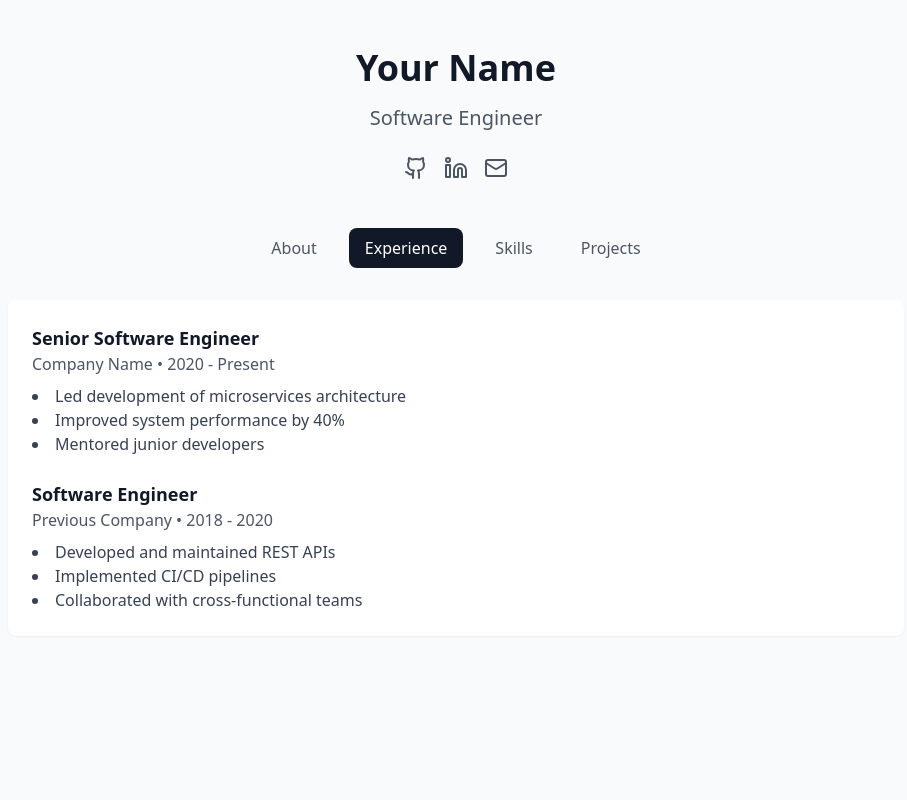
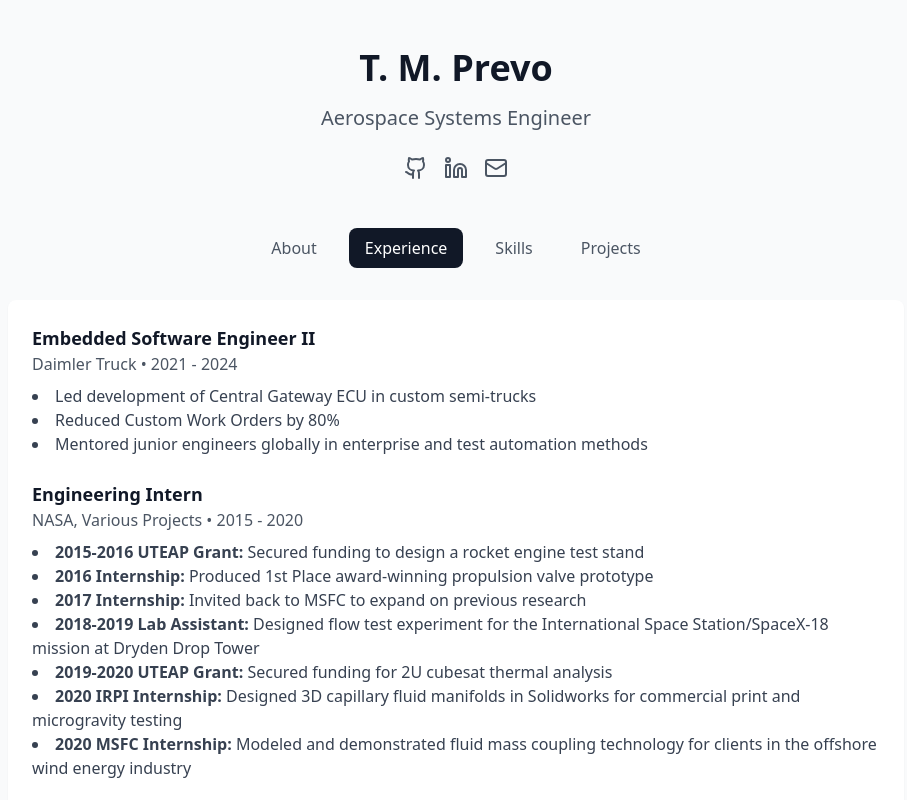
Before and after one commit to Tearemuptara/nextjs-web-dash, a Next.js app: page / in a window 1280 px wide. Both pictures are taken after a click on the button "Experience". Shown: the top 800 px of the page, without its empty margins (184-1091 px from the left). Built offline with nearby package versions, Linux system fonts and the light colour scheme.

Commit message:
Added personal info and formatting

```diff
--- a/app/page.tsx
+++ b/app/page.tsx
@@ -3,37 +3,6 @@
 import AcmeLogo from '@/app/ui/acme-logo';
 import { ArrowRightIcon } from '@heroicons/react/24/outline';
 import Link from 'next/link';
-
-// export default function Page() {
-//   return (
-//     <main className="flex min-h-screen flex-col p-6">
-//       <div className="flex h-20 shrink-0 items-end rounded-lg bg-blue-500 p-4 md:h-52">
-//         {/* <AcmeLogo /> */}
-//       </div>
-//       <div className="mt-4 flex grow flex-col gap-4 md:flex-row">
-//         <div className="flex flex-col justify-center gap-6 rounded-lg bg-gray-50 px-6 py-10 md:w-2/5 md:px-20">
-//           <p className={`text-xl text-gray-800 md:text-3xl md:leading-normal`}>
-//             <strong>Welcome to Acme.</strong> This is the example for the{' '}
-//             <a href="https://nextjs.org/learn/" className="text-blue-500">
-//               Next.js Learn Course
-//             </a>
-//             , brought to you by Vercel.
-//           </p>
-//           <Link
-//             href="/login"
-//             className="flex items-center gap-5 self-start rounded-lg bg-blue-500 px-6 py-3 text-sm font-medium text-white transition-colors hover:bg-blue-400 md:text-base"
-//           >
-//             <span>Log in</span> <ArrowRightIcon className="w-5 md:w-6" />
-//           </Link>
-//         </div>
-//         <div className="flex items-center justify-center p-6 md:w-3/5 md:px-28 md:py-12">
-//           {/* Add Hero Images Here */}
-//         </div>
-//       </div>
-//     </main>
-//   );
-// }
-
 import { useState } from 'react'
 import { Github, Linkedin, Mail, ExternalLink } from 'lucide-react'
 
@@ -43,20 +12,42 @@ interface Project {
   technologies: string[]
   link?: string
   github?: string
+  pdf?: string
 }
 
 const projects: Project[] = [
   {
-    title: 'E-Commerce Platform',
-    description: 'Built a full-stack e-commerce platform with user authentication, product management, and payment integration.',
-    technologies: ['Next.js', 'TypeScript', 'Prisma', 'Stripe'],
-    github: 'https://github.com/yourusername/ecommerce'
+    title: 'Langchain & Streamlit Chatbot',
+    description: 'Built a chatbot with Ollama, Langchain and Streamlit',
+    technologies: ['Python', 'Web Apps', 'LangChain', 'Streamlit', 'LLMs'],
+    github: 'https://github.com/Tearemuptara/llama2'
   },
   {
-    title: 'Data Analytics Dashboard',
-    description: 'Developed a real-time analytics dashboard for visualizing business metrics and KPIs.',
-    technologies: ['React', 'D3.js', 'Node.js', 'MongoDB'],
-    link: 'https://dashboard-demo.com'
+    title: 'Weather Data API',
+    description: 'Make calls to Weather.gov API to retrieve required data based on geolocation.',
+    technologies: ['Python', 'JavaScript', 'API', 'Geolocation'],
+    github: 'https://github.com/Tearemuptara/open-weather-api'
+  },
+  {
+    title: 'Thermal Analysis and Testing of Oregon’s First Satellite',
+    description: 'NASA grant awarded to analyze and test thermal limits of OreSat',
+    technologies: ['Mechanical Design', 'Mathematical Modeling', 'FEA', 'Capstone', 'Open Source'],
+    github: 'https://github.com/oresat',
+    link: 'https://spacegrant.oregonstate.edu/posters/thermal-analysis-and-testing-oregon%E2%80%99s-first-satellite'
+  },
+  {
+    title: 'Concept Development of a Magnetically Damped Check Valve',
+    description: '1st Place in Engineering Division, Propulsion & Flight Programs, 2016 Intern Research Symposium',
+    technologies: ['Creo Parametric', 'MATLab', 'Windchill', 'Data Analysis', 'Mathematical Modeling', 'Mechanical Testing'],
+    pdf: 'app\images\ER33_Prevo_Tara_Poster - Copy.pdf',
+    link: 'https://patents.google.com/patent/US11098817B1/en'
+  },
+  {
+    title: 'Liquid Fuel Rocket Engine Test Stand',
+    description: 'NASA grant to create a test stand for a LOX/ethanol rocket engine capable of reaching the Karman Line.',
+    technologies: ['Jupyter', 'Python', 'P&ID', 'Inventory', 'Aerospace Specification', 'Cryogenics', 'Budget Management'],
+    github: 'https://github.com/psas/liquid-engine-test-stand',
+    link: 'https://spacegrant.oregonstate.edu/sites/spacegrant.oregonstate.edu/files/lfets_osgc_nov_2017.pdf'
   }
 ]
 
@@ -69,25 +60,25 @@ export default function Home() {
         {/* Header */}
         <div className="text-center mb-12">
           <h1 className="text-4xl font-bold text-gray-900 mb-4">
-            Your Name
+            T. M. Prevo
           </h1>
           <p className="text-xl text-gray-600 mb-6">
-            Software Engineer
+            Aerospace Systems Engineer
           </p>
           <div className="flex justify-center space-x-4">
-            <a href="https://github.com/yourusername"
+            <a href="https://github.com/TearEmUpTara"
                className="text-gray-600 hover:text-gray-900"
                target="_blank"
                rel="noopener noreferrer">
               <Github className="w-6 h-6" />
             </a>
-            <a href="https://linkedin.com/in/yourusername"
+            <a href="https://linkedin.com/in/tmprevo"
                className="text-gray-600 hover:text-gray-900"
                target="_blank"
                rel="noopener noreferrer">
               <Linkedin className="w-6 h-6" />
             </a>
-            <a href="mailto:your.email@example.com"
+            <a href="mailto:tmprevo@gmail.com"
                className="text-gray-600 hover:text-gray-900">
               <Mail className="w-6 h-6" />
             </a>
@@ -118,9 +109,8 @@ export default function Home() {
           {activeTab === 'about' && (
             <div>
               <p className="text-gray-700 leading-relaxed">
-                I'm a software engineer with X years of experience specializing in full-stack web development.
-                I'm passionate about building scalable applications and solving complex problems through elegant solutions.
-                Currently focused on cloud-native applications and distributed systems.
+                I'm a versatile engineer with 3 years of experience in embedded software and almost 7 years of research & development at NASA.
+                Prior to college, I had a thriving career at giants like Netflix and AT&T. I'm passionate about solving complex problems through elegant solutions.
               </p>
             </div>
           )}
@@ -128,21 +118,35 @@ export default function Home() {
           {activeTab === 'experience' && (
             <div className="space-y-6">
               <div>
-                <h3 className="text-lg font-semibold text-gray-900">Senior Software Engineer</h3>
-                <p className="text-gray-600">Company Name • 2020 - Present</p>
+                <h3 className="text-lg font-semibold text-gray-900">Embedded Software Engineer II</h3>
+                <p className="text-gray-600">Daimler Truck • 2021 - 2024</p>
                 <ul className="mt-2 list-disc list-inside text-gray-700">
-                  <li>Led development of microservices architecture</li>
-                  <li>Improved system performance by 40%</li>
-                  <li>Mentored junior developers</li>
+                  <li>Led development of Central Gateway ECU in custom semi-trucks</li>
+                  <li>Reduced Custom Work Orders by 80%</li>
+                  <li>Mentored junior engineers globally in enterprise and test automation methods</li>
                 </ul>
               </div>
               <div>
-                <h3 className="text-lg font-semibold text-gray-900">Software Engineer</h3>
-                <p className="text-gray-600">Previous Company • 2018 - 2020</p>
+                <h3 className="text-lg font-semibold text-gray-900">Engineering Intern</h3>
+                <p className="text-gray-600">NASA, Various Projects • 2015 - 2020</p>
                 <ul className="mt-2 list-disc list-inside text-gray-700">
-                  <li>Developed and maintained REST APIs</li>
-                  <li>Implemented CI/CD pipelines</li>
-                  <li>Collaborated with cross-functional teams</li>
+                  <li><b>2015-2016 UTEAP Grant:</b> Secured funding to design a rocket engine test stand</li>
+                  <li><b>2016 Internship:</b> Produced 1st Place award-winning propulsion valve prototype</li>
+                  <li><b>2017 Internship:</b> Invited back to MSFC to expand on previous research</li>
+                  <li><b>2018-2019 Lab Assistant:</b> Designed flow test experiment for the International Space Station/SpaceX-18 mission at Dryden Drop Tower</li>
+                  <li><b>2019-2020 UTEAP Grant:</b> Secured funding for 2U cubesat thermal analysis</li>
+                  <li><b>2020 IRPI Internship:</b> Designed 3D capillary fluid manifolds in Solidworks for commercial print and microgravity testing</li>
+                  <li><b>2020 MSFC Internship:</b> Modeled and demonstrated fluid mass coupling technology for clients in the offshore wind energy industry</li>
+                </ul>
+              </div>
+              <div>
+                <h3 className="text-lg font-semibold text-gray-900">Technical Support Representative</h3>
+                <p className="text-gray-600">Netflix • 2011 - 2014</p>
+                <ul className="mt-2 list-disc list-inside text-gray-700">
+                <li>Ranked in the top 10 of 1,000 employees according to rigorous performance metrics</li>
+                <li>Presented a training that cut dissatisfaction rates by 40% over 1 month center-wide</li>
+                <li>Assisted with fraud prevention projects in collaboration with the USPS</li>
+                <li>Assisted approximately 120 customers per day on various networks and platforms, totaling 20,000 lifetime contacts and a 96.5% satisfaction rate</li>
                 </ul>
               </div>
             </div>
@@ -152,19 +156,19 @@ export default function Home() {
             <div className="grid grid-cols-2 gap-4">
               <div>
                 <h3 className="font-semibold mb-2">Languages</h3>
-                <p className="text-gray-700">TypeScript, JavaScript, Python, SQL</p>
+                <p className="text-gray-700">Python, VBA, XML, TypeScript, HTML<br></br>English, Spanish, ASL</p>
               </div>
               <div>
                 <h3 className="font-semibold mb-2">Frontend</h3>
-                <p className="text-gray-700">React, Next.js, Tailwind CSS</p>
+                <p className="text-gray-700">React, Next.js, Tailwind CSS, Streamlit, Jupyter</p>
               </div>
               <div>
                 <h3 className="font-semibold mb-2">Backend</h3>
-                <p className="text-gray-700">Node.js, Express, PostgreSQL</p>
+                <p className="text-gray-700">Node.js, PostgreSQL, Neo4J, MATLab</p>
               </div>
               <div>
                 <h3 className="font-semibold mb-2">Tools</h3>
-                <p className="text-gray-700">Git, Docker, AWS, CI/CD</p>
+                <p className="text-gray-700">Git, Docker, GCP, AWS, CI/CD, Solidworks</p>
               </div>
             </div>
           )}
```
Also changed, not shown: 2 other files (tests, documents, lock files or other folders).
